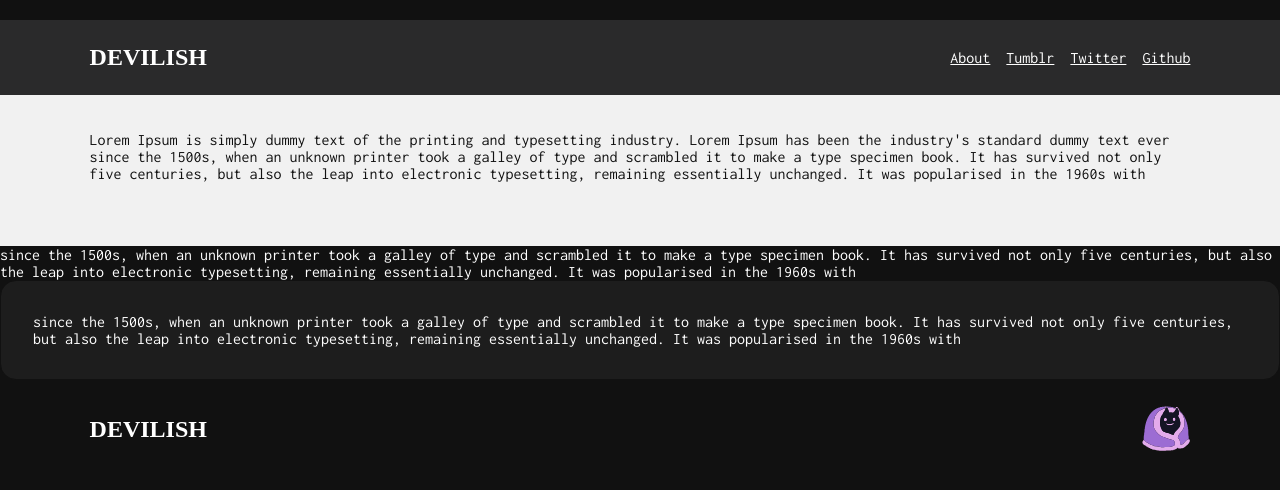
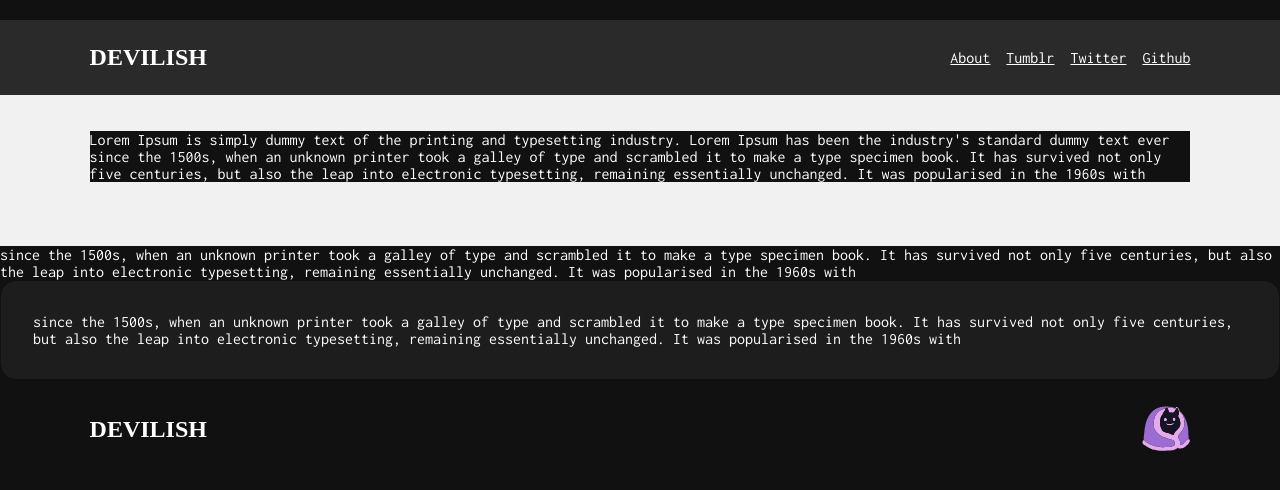
Before and after one commit to professorsugoi/devilgallery, a Next.js app: page /about in a window 1280 px wide. Shown: the top 490 px of the page. Built offline with nearby package versions, Linux system fonts and the light colour scheme; a web font is replaced by a local one.

Commit message:
staticProps

```diff
--- a/pages/about.jsx
+++ b/pages/about.jsx
@@ -5,14 +5,17 @@ export default function About() {
 		<>
 			<div>
 				<h2>About</h2>
-				<body className={styles.main}>
-					Lorem Ipsum is simply dummy text of the printing and typesetting
-					industry. Lorem Ipsum has been the industry's standard dummy text ever
-					since the 1500s, when an unknown printer took a galley of type and
-					scrambled it to make a type specimen book. It has survived not only
-					five centuries, but also the leap into electronic typesetting,
-					remaining essentially unchanged. It was popularised in the 1960s with
-				</body>
+				<div className={styles.main}>
+					<body>
+						Lorem Ipsum is simply dummy text of the printing and typesetting
+						industry. Lorem Ipsum has been the industry's standard dummy text
+						ever since the 1500s, when an unknown printer took a galley of type
+						and scrambled it to make a type specimen book. It has survived not
+						only five centuries, but also the leap into electronic typesetting,
+						remaining essentially unchanged. It was popularised in the 1960s
+						with
+					</body>
+				</div>
 
 				<div className={styles.info}>
 					since the 1500s, when an unknown printer took a galley of type and
--- a/pages/api/useFetchNFTs.jsx
+++ b/pages/api/useFetchNFTs.jsx
@@ -8,7 +8,7 @@ const useFetchNFTs = () => {
 		var requestOptions = {
 			method: 'GET',
 		};
-		const api_key = process.env.NEXT_PUBLIC_KEY;
+		const api_key = props.APIKEY;
 		const baseURL = `https://eth-mainnet.g.alchemy.com/v2/${api_key}/getNFTsForCollection/`;
 		const fetchURL = `${baseURL}?contractAddress=0x231EDa2D0E36E5254515B7625D1201f7b4617cf4&withMetadata=${'true'}`;
 		const nfts = await fetch(fetchURL, requestOptions).then((data) =>
@@ -27,4 +27,12 @@ const useFetchNFTs = () => {
 	return NFTs;
 };
 
+export async function getStaticProps() {
+	return {
+		props: {
+			APIKEY: process.env.NEXT_KEY,
+		},
+	};
+}
+
 export { useFetchNFTs };
```
Also changed, not shown: pages/index.jsx (+10 -0 lines).
